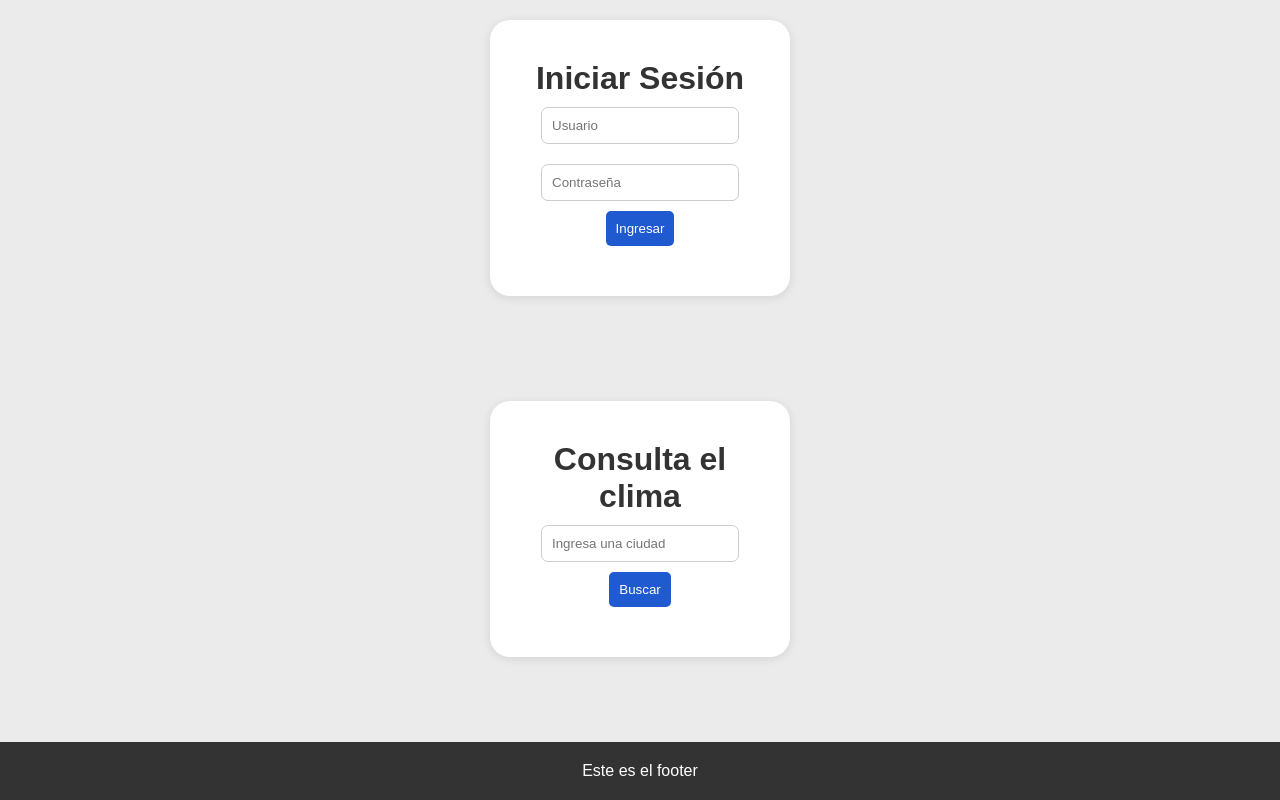
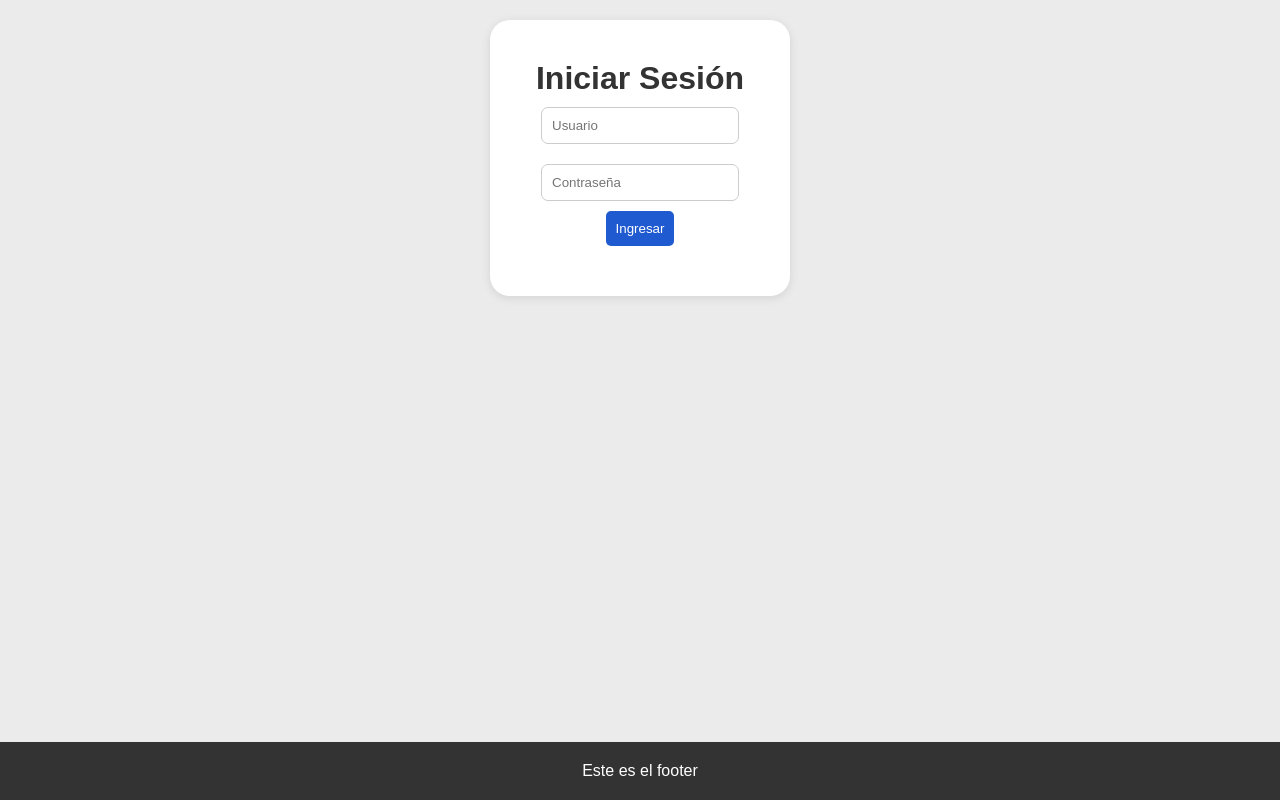
Before and after one commit to MiguelCarreraE/App-diseno, a plain HTML site: page index.html in a window 1280 px wide. Drawn offline with Linux system fonts and the light colour scheme.

Commit message:
Update index.html

```diff
--- a/index.html
+++ b/index.html
@@ -14,13 +14,6 @@
         <div id="loginResultado"></div>
     </div>
 
-    <div id="clima" class="cuadro">
-        <h1>Consulta el clima</h1>
-        <input type="text" id="ciudad" placeholder="Ingresa una ciudad" />
-        <button id="buscarBtn">Buscar</button>
-        <div id="resultado"></div>
-    </div>
-
     <footer class="footer">
         <p>Este es el footer</p>
     </footer>
```
